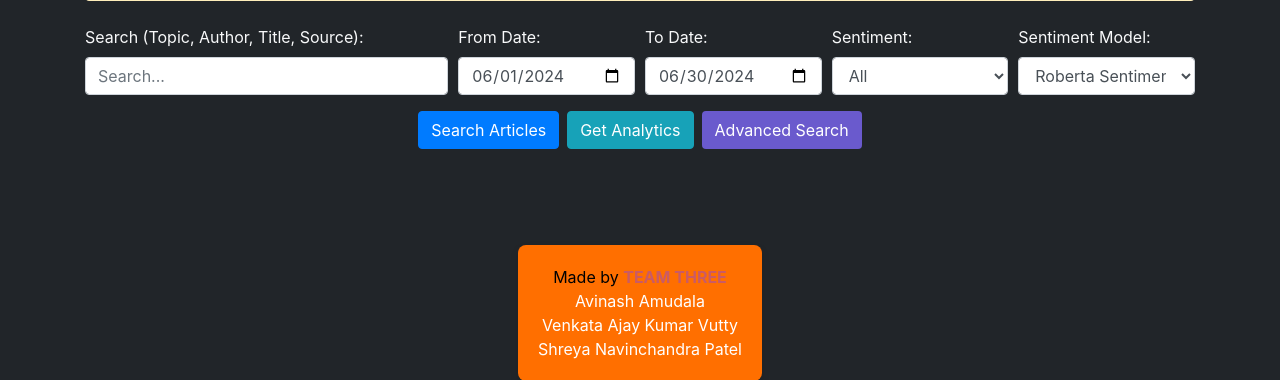
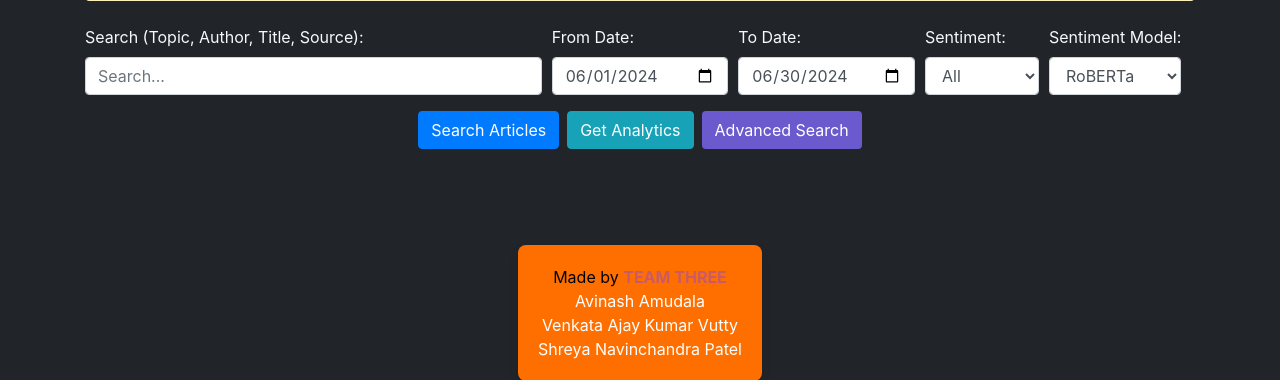
Before and after one commit to Avinash-Amudala/InsightNews-ISTE612, a Flask app: template src/templates/index.html in a window 1280 px wide. Shown: the part 259-639 px from the top of the page. Run offline with Flask 3, Linux system fonts and the light colour scheme; the template is opened without the code that fills it, so the values that code supplies are empty; parts of the project's set-up code (start-up, migrations or seed data) failed here and were passed over; some libraries are stand-ins or nearby versions.

Commit message:
adjust spacing

```diff
--- a/src/templates/index.html
+++ b/src/templates/index.html
@@ -271,7 +271,7 @@
         </div>
         <form method="POST" action="{{ url_for('index') }}" class="my-4">
             <div class="form-row">
-                <div class="form-group col-md-4">
+                <div class="form-group col-md-5">
                     <label for="query">Search (Topic, Author, Title, Source):</label>
                     <input type="text" class="form-control" id="query" name="query" placeholder="Search..."
                         value="{{ query }}" />
@@ -286,7 +286,7 @@
                     <input type="date" class="form-control" id="to_date" name="to_date"
                         value="{{ to_date or '2024-06-30' }}" />
                 </div>
-                <div class="form-group col-md-2">
+                <div class="form-group col-md-1.5">
                     <label for="sentiment">Sentiment:</label>
                     <select class="form-control" id="sentiment" name="sentiment">
                         <option value="">All</option>
@@ -295,13 +295,13 @@
                         <option value="negative" {% if sentiment=='negative' %}selected{% endif %}>Negative</option>
                     </select>
                 </div>
-                <div class="form-group col-md-2">
+                <div class="form-group col-md-1.5">
                     <label for="sentiment_model">Sentiment Model:</label>
                     <select class="form-control" id="sentiment_model" name="sentiment_model">
                         <option value="roberta_sentiment" {% if sentiment_model=='roberta_sentiment' %}selected{% endif
-                            %}>Roberta Sentiment</option>
+                            %}>RoBERTa</option>
                         <option value="distilbert_sentiment" {% if sentiment_model=='distilbert_sentiment' %}selected{%
-                            endif %}>DistilBERT Sentiment</option>
+                            endif %}>DistilBERT</option>
                     </select>
                 </div>
             </div>
@@ -622,9 +622,9 @@
                                 <label for="sentiment_model-adv">Sentiment Model:</label>
                                 <select class="form-control" id="sentiment_model-adv" name="sentiment_model">
                                     <option value="roberta_sentiment" {% if sentiment_model=='roberta_sentiment'
-                                        %}selected{% endif %}>Roberta Sentiment</option>
+                                        %}selected{% endif %}>RoBERTa Model</option>
                                     <option value="distilbert_sentiment" {% if sentiment_model=='distilbert_sentiment'
-                                        %}selected{% endif %}>DistilBERT Sentiment</option>
+                                        %}selected{% endif %}>DistilBERT Model</option>
                                 </select>
                             </div>
                         </div>
```
